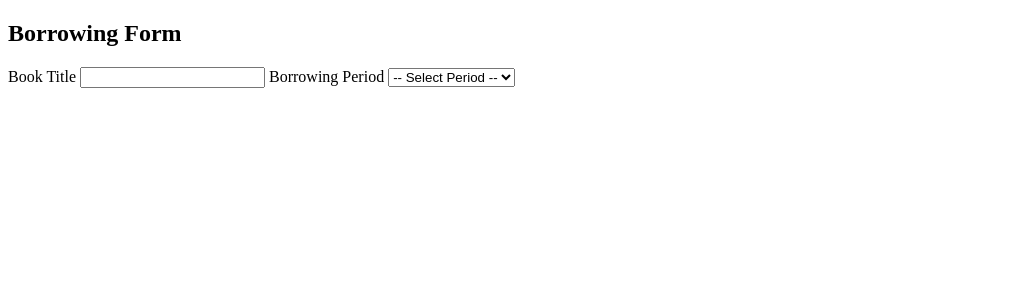
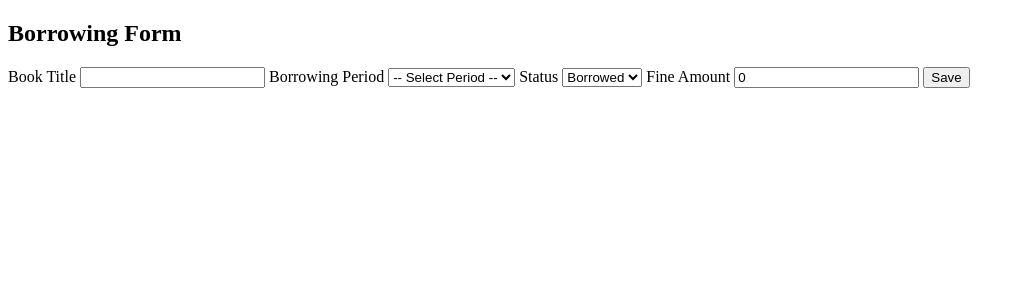
Before and after one commit to jhnyz/Library-Management-System, a PHP site: page /borrow.php in a window 1280 px wide. Shown: the top 300 px of the page, without its empty margins (0-1025 px from the left). Run offline with PHP 8.4, Linux system fonts and the light colour scheme.

Commit message:
ADDED: added all the requirements

```diff
--- a/borrow.php
+++ b/borrow.php
@@ -85,6 +85,23 @@ mysqli_close($conn);
                 <option value="14" <?php echo (isset($period) && $period == 14) ? 'selected' : ''; ?>>14 Days</option>
             </select>
 
+            <label>Status</label>
+            <select name="status" class="form-control" required>
+                <?php
+                $statuses = ['Borrowed', 'Overdue', 'Returned'];
+                foreach ($statuses as $s) {
+                    $sel = (isset($status) && $status === $s) ? 'selected' : '';
+                    echo "<option value=\"{$s}\" {$sel}>{$s}</option>";
+                }
+                ?>
+            </select>
+
+
+            <label>Fine Amount</label>
+            <input type="number" name="fine" class="form-control" min="0" value="<?php echo isset($fine) && $fine !== "" ? htmlspecialchars($fine) : '0'; ?>">
+
+            <button type="submit" class="btn">Save</button>
+            </form>
     </div>
 </body>
 </html>
```
